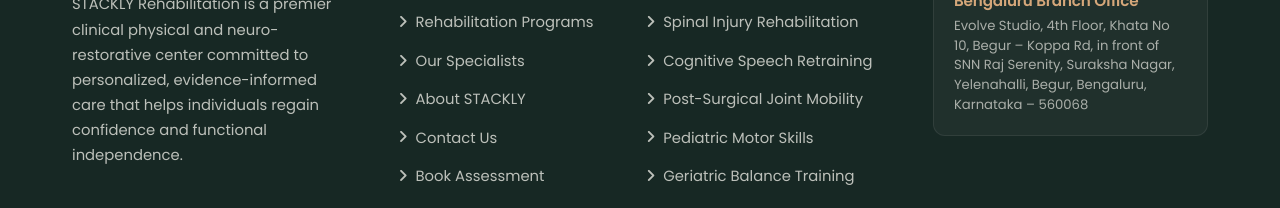
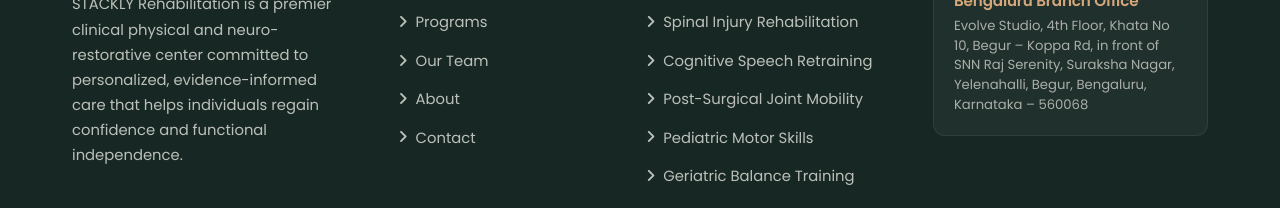
Before and after one commit to Yukesh1030/Rehabilitation-Center, a plain HTML site: page index.html in a window 1280 px wide. Shown: the part 10924-11132 px from the top of the page. Drawn offline with nearby package versions, Linux system fonts and the light colour scheme.

Commit message:
Uod
Updates the footer navigation links to be more concise and consistent across all pages. Removes 'Rehabilitation', 'Specialists', 'STACKLY', and 'Us' from link titles, and removes the redundant 'Book Assessment' link which is likely handled elsewhere in the UI.

```diff
--- a/index.html
+++ b/index.html
@@ -746,16 +746,15 @@
           </div>
         </div>
 
-        <!-- Quick Links (Active Page Links) -->
+        <!-- Quick Links (Navbar Links) -->
         <div class="footer-col">
           <h4 class="footer-col-title">Quick Links</h4>
           <ul class="footer-links-list">
             <li><a href="index.html"><i class="fa-solid fa-angle-right"></i> Home</a></li>
-            <li><a href="programs.html"><i class="fa-solid fa-angle-right"></i> Rehabilitation Programs</a></li>
-            <li><a href="our-team.html"><i class="fa-solid fa-angle-right"></i> Our Specialists</a></li>
-            <li><a href="about.html"><i class="fa-solid fa-angle-right"></i> About STACKLY</a></li>
-            <li><a href="contact.html"><i class="fa-solid fa-angle-right"></i> Contact Us</a></li>
-            <li><a href="appointments.html"><i class="fa-solid fa-angle-right"></i> Book Assessment</a></li>
+            <li><a href="programs.html"><i class="fa-solid fa-angle-right"></i> Programs</a></li>
+            <li><a href="our-team.html"><i class="fa-solid fa-angle-right"></i> Our Team</a></li>
+            <li><a href="about.html"><i class="fa-solid fa-angle-right"></i> About</a></li>
+            <li><a href="contact.html"><i class="fa-solid fa-angle-right"></i> Contact</a></li>
           </ul>
         </div>
 
```
Also changed, not shown: about.html (+4 -5 lines), appointments.html (+4 -5 lines), contact.html (+4 -5 lines), our-team.html (+4 -5 lines), programs.html (+4 -5 lines).
